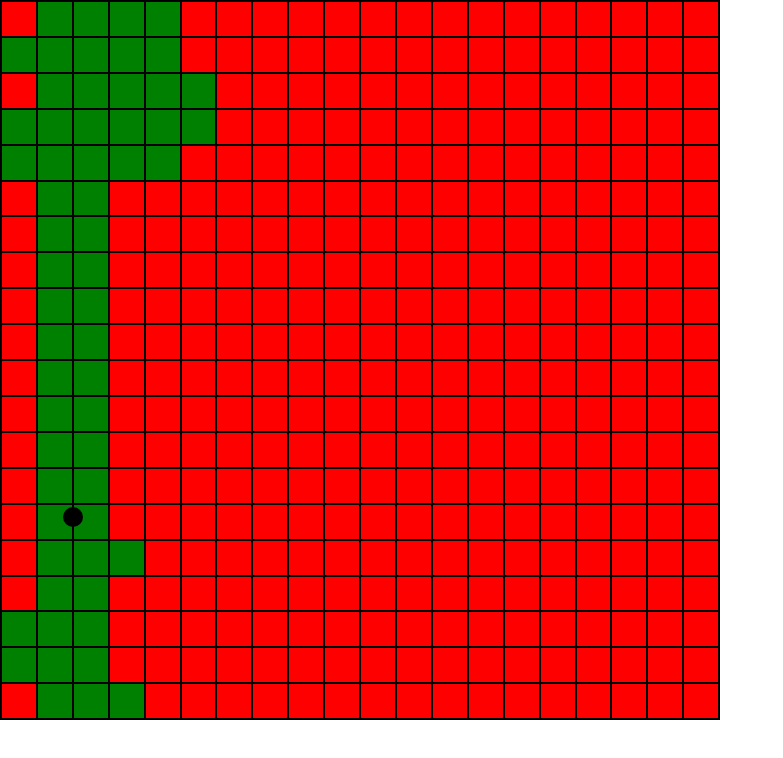
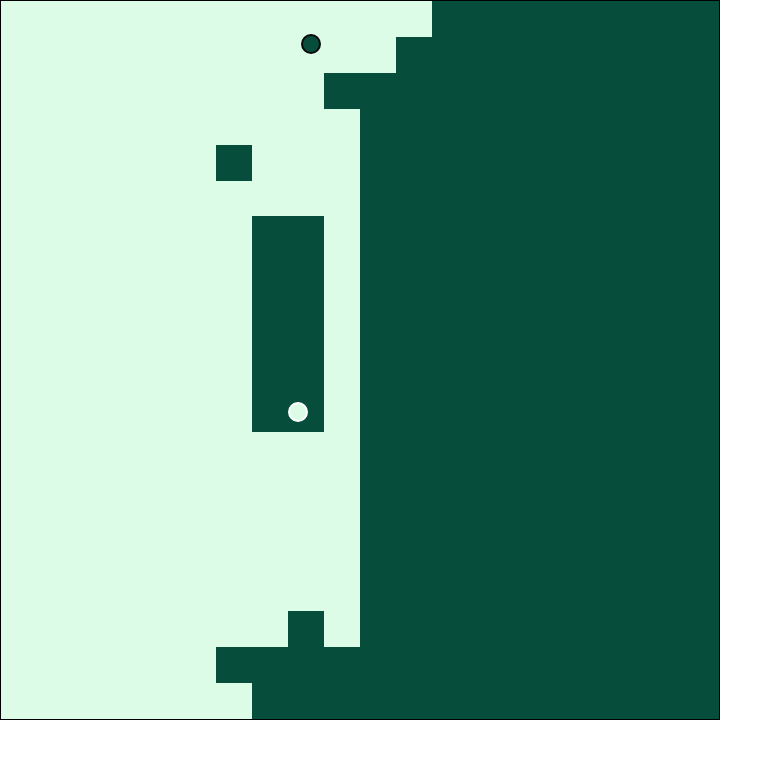
Before and after one commit to PavanDNaik/Day-And-Night, a React (Vite) app: page / in a window 1280 px wide. Shown: the top 758 px of the page, without its empty margins (0-783 px from the left). Built offline with nearby package versions, Linux system fonts and the light colour scheme.

Commit message:
change of cell color and initial state

```diff
--- a/src/App.css
+++ b/src/App.css
@@ -12,7 +12,7 @@
 }
 .cell{
   flex: 1;
-  border: 0.2px solid black;
+  /* border: 0.2px solid black; */
 }
 .grid-row{
   display: flex;
@@ -20,42 +20,16 @@
 }
 .ball{
   position: fixed;
-  background-color: black;
   width: 20px;
   height: 20px;
   border-radius: 50%;
-  /* top: 10px;
-  left: 50px; */
-  /* animation: move-Diagonal infinite linear 3s; */
-  transform: translate(5px 5px);
 }
 
-@keyframes move-right {
-  to{
-    transform: translateX(90vh);
-  }
+.ball.day{
+  background-color: #dcfce7;
+  border: 2px solid white;
 }
-
-@keyframes move-up {
-  to{
-    transform: translateY(-90vh);
-  }
+.ball.night{
+  background-color: #064e3b;
+  border: 2px solid #0a0a0a;
 }
-
-@keyframes move-Diagonal {
-  to{
-    transform: translate(90vh,90vh);
-  }
-}
-
-@keyframes move-left {
-  to{
-    transform: translateX(-90vh);
-  }
-}
-
-@keyframes move-down {
-  to{
-    transform: translateY(90vh);
-  }
-}
--- a/src/component/Ball.jsx
+++ b/src/component/Ball.jsx
@@ -1,25 +1,30 @@
 import React, { useEffect, useRef, useState } from "react";
-const SPEED = 5;
-const getBound = (ref) => {
-  const left = ref.current.offsetLeft;
-  const top = ref.current.offsetTop;
-  const right = ref.current.offsetHeight;
-  const bottom = ref.current.offsetWidth;
-  return { left, top, right, bottom };
-};
 
-const allowed = [];
-
-function Ball({ boardRef, changeCellColor }) {
-  const [move, setMove] = useState(4);
-  const [x, setX] = useState(110);
-  const [y, setY] = useState(110);
+function Ball({
+  boardRef,
+  changeCellColor,
+  ballType,
+  intital,
+  changeCell,
+  initMove,
+}) {
+  const [move, setMove] = useState(initMove);
+  const [x, setX] = useState(intital.x);
+  const [y, setY] = useState(intital.y);
   const [boardLimit, setBoardLimit] = useState({});
   const [ballLimit, setBallLimit] = useState({});
   const [cellBound, setCellBound] = useState({});
   const [currentCell, setCurrentCell] = useState({ i: 0, j: 0 });
   const ballRef = useRef(null);
   const style = { transform: `translate(${x}px,${y}px)` };
+  const SPEED = 5;
+  const getBound = (ref) => {
+    const left = ref.current.offsetLeft;
+    const top = ref.current.offsetTop;
+    const right = ref.current.offsetHeight;
+    const bottom = ref.current.offsetWidth;
+    return { left, top, right, bottom };
+  };
 
   useEffect(() => {
     setBallLimit(getBound(ballRef));
@@ -28,12 +33,6 @@ function Ball({ boardRef, changeCellColor }) {
       width: boardRef.current.offsetWidth / 20,
       height: boardRef.current.offsetHeight / 20,
     });
-    for (let i = 0; i < 20; i++) {
-      allowed.push([]);
-      for (let j = 0; j < 20; j++) {
-        allowed[i].push(false);
-      }
-    }
   }, []);
 
   const handleMove = () => {
@@ -113,10 +112,16 @@ function Ball({ boardRef, changeCellColor }) {
       i: currI,
       j: currJ,
     });
-    if (currI >= 20 || currJ >= 20 || allowed[currI][currJ]) return;
+    if (changeCell[currI][currJ] === ballType) return;
+    if (
+      (currI === intital.x && currI == intital.y) ||
+      currI < 0 ||
+      currJ < 0 ||
+      currJ >= 20 ||
+      currI >= 20
+    )
+      return;
     if (prevI === currI && prevJ === currJ) return;
-    allowed[currI][currJ] = true;
-    changeCellColor(currI, currJ);
 
     if (prevI < currI && prevJ < currJ) {
       // diagonal next cell
@@ -131,12 +136,15 @@ function Ball({ boardRef, changeCellColor }) {
       // anti diagonal next cell
       setMove(-3);
     } else if (prevI == currI) {
+      // same row
       if (prevJ < currJ) handleRightCollision();
       else handleLeftCollision();
     } else if (prevJ == currJ) {
+      // same column
       if (prevI < currI) handleBottomCollision();
       else handleTopCollision();
     }
+    changeCellColor(currI, currJ);
   }
   useEffect(() => {
     setTimeout(() => {
@@ -158,13 +166,19 @@ function Ball({ boardRef, changeCellColor }) {
         handleMove();
       }
     }, SPEED);
-  }, [x, y]);
+  }, [x, y, currentCell]);
 
   useEffect(() => {
     handleMove();
   }, [move]);
 
-  return <div className="ball" style={style} ref={ballRef}></div>;
+  return (
+    <div
+      className={`ball ${ballType ? "day" : "night"}`}
+      style={style}
+      ref={ballRef}
+    ></div>
+  );
 }
 
 export default Ball;
--- a/src/component/Cell.jsx
+++ b/src/component/Cell.jsx
@@ -1,7 +1,7 @@
 import React, { useState } from "react";
 
 function Cell({ i, j, changeColor }) {
-  const style = { backgroundColor: changeColor ? "green" : "red" };
+  const style = { backgroundColor: changeColor ? "#064e3b" : "#dcfce7" };
   return <div className="cell" style={style}></div>;
 }
 
--- a/src/component/GameBoard.jsx
+++ b/src/component/GameBoard.jsx
@@ -14,26 +14,57 @@ const getGrid = () => {
 };
 function GameBoard() {
   const [changeCell, setChangeCell] = useState([]);
+  const [day, setDay] = useState(0);
+  const [night, setNight] = useState(0);
   const [grid, setGrid] = useState([]);
   const boardRef = useRef(null);
   // const cellRef = useRef(null);
   useEffect(() => {
-    for (let i = 0; i < 20; i++) {
+    for (let i = 0; i < 10; i++) {
       changeCell.push([]);
       for (let j = 0; j < 20; j++) {
         changeCell[i].push(false);
       }
     }
+    for (let i = 10; i < 20; i++) {
+      changeCell.push([]);
+      for (let j = 0; j < 20; j++) {
+        changeCell[i].push(true);
+      }
+    }
     setChangeCell([...changeCell]);
     setGrid(getGrid());
   }, []);
-  const changeCellColor = (i, j) => {
+
+  const changeCellToDay = (i, j) => {
     changeCell[i][j] = true;
+    setChangeCell([...changeCell]);
+  };
+
+  const changeCellToNight = (i, j) => {
+    changeCell[i][j] = false;
     setChangeCell([...changeCell]);
   };
   return (
     <>
-      <Ball boardRef={boardRef} changeCellColor={changeCellColor} />
+      <Ball
+        boardRef={boardRef}
+        changeCellColor={changeCellToDay}
+        key={"day"}
+        ballType={true}
+        intital={{ x: 590, y: 300 }}
+        changeCell={changeCell}
+        initMove={3}
+      />
+      <Ball
+        boardRef={boardRef}
+        changeCellColor={changeCellToNight}
+        key={"night"}
+        ballType={false}
+        intital={{ x: 1, y: 300 }}
+        changeCell={changeCell}
+        initMove={4}
+      />
       <div className="board-container" ref={boardRef}>
         {grid.map((row, i) => {
           return (
```
